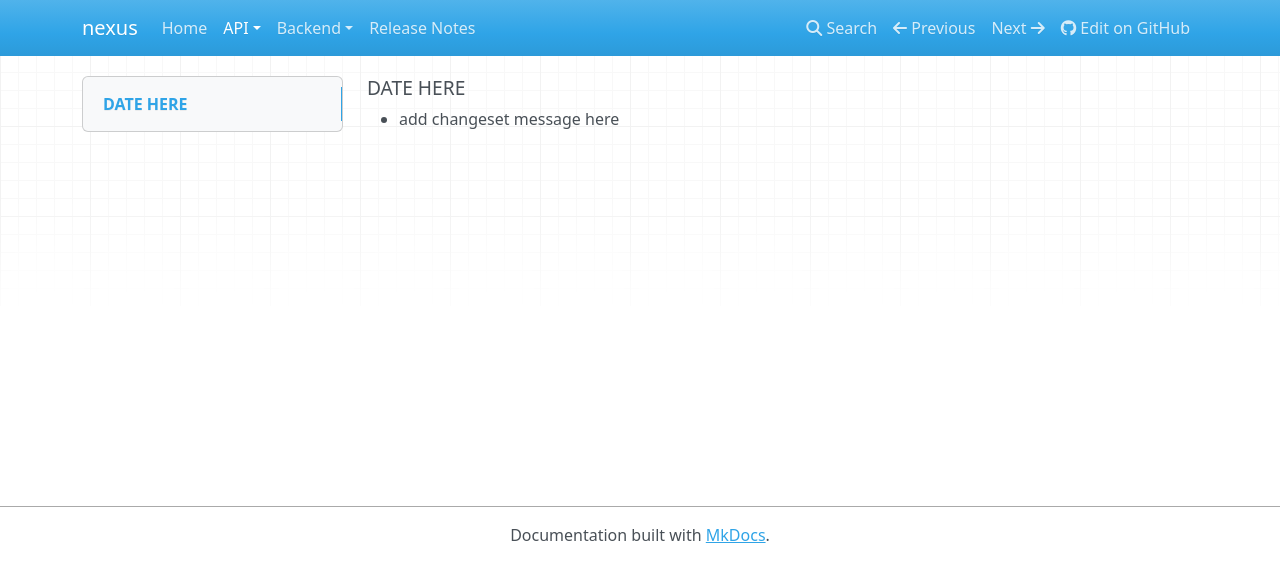
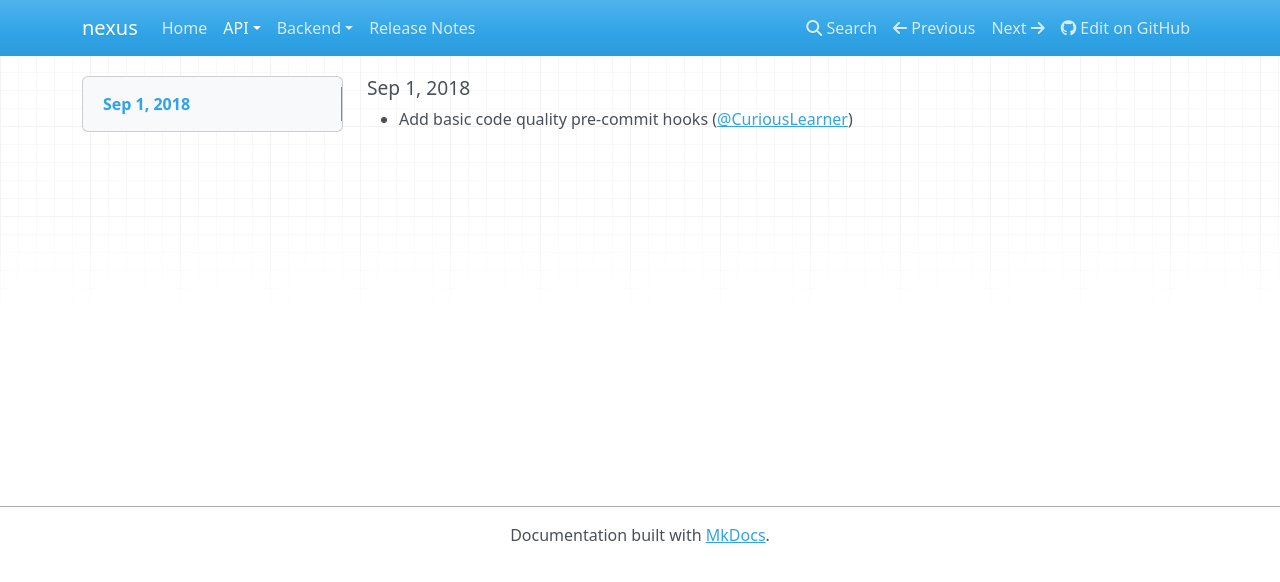
Before and after one commit to CuriousLearner/nexus, an MkDocs documentation site: the page built from docs/api/changelog.md, in a window 1280 px wide. Shown: the top 582 px of the page. Built offline with MkDocs 1.6.1, drawn with Linux system fonts in a browser that asks for light colours; nearby versions of some CDN libraries; old or Windows-style settings are respelled for this version of MkDocs.

Commit message:
chore(*): Add pre-commit hooks for code quality checks (#8)
* chore(*): Add pre-commit hooks for code quality checks

* Add travis build status in README

* Fix build status image in README

```diff
--- a/docs/api/changelog.md
+++ b/docs/api/changelog.md
@@ -4,6 +4,8 @@
     .container hr{margin-top: 5px; }
 </style>
 
-## DATE HERE
+## Sep 1, 2018
 
-- add changeset message here
+- Add basic code quality pre-commit hooks ([@CuriousLearner])
+
+[@CuriousLearner]: https://github.com/CuriousLearner
```
Also changed, not shown: .pre-commit-config.yaml (added, +21 -0 lines), README.md (+2 -0 lines), 1 other file.
